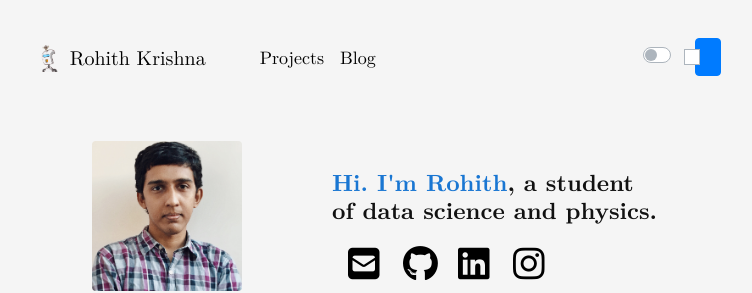
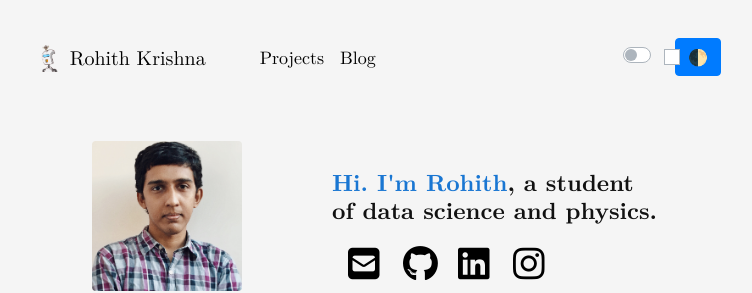
Before and after one commit to rohithmay/rohithmay.github.io, a Jekyll site: the page built from index.md, in a window 1280 px wide. Shown: the top 293 px of the page, without its empty margins (263-1015 px from the left). Built offline with Jekyll 4.4.1, drawn with Linux system fonts in a browser that asks for light colours; nearby versions of some CDN libraries; a style sheet for code colours, icons or effects is not loaded.

Commit message:
Update navbar.html

```diff
--- a/_includes/navbar.html
+++ b/_includes/navbar.html
@@ -39,21 +39,15 @@
 
 
   <button type="button" class="btn btn-primary" data-toggle="button" aria-pressed="false" autocomplete="off">
-    <a data-toggle="tooltip"
-             data-placement="bottom"
-             title="Dark Mode">
-    <input type="checkbox" class="custom-control-input" id="darkSwitch">
+    <input type="button" class="custom-control-input" id="darkSwitch">
     <label class="custom-control-label" for="darkSwitch">
-      <!-- 🌓 -->
-
-    </label></a>
+      🌓
+    </label>
 </button>
 
 
 
-<!-- For dark mode switch without toggler -->
-
-        <!-- <div class="nav-link">
+<!-- For dark mode switch without toggler <div class="nav-link">
           <a data-toggle="tooltip"
                     data-placement="bottom"
                    title="Dark Mode">
```
Lines whose indentation alone changed are shown as unchanged.
